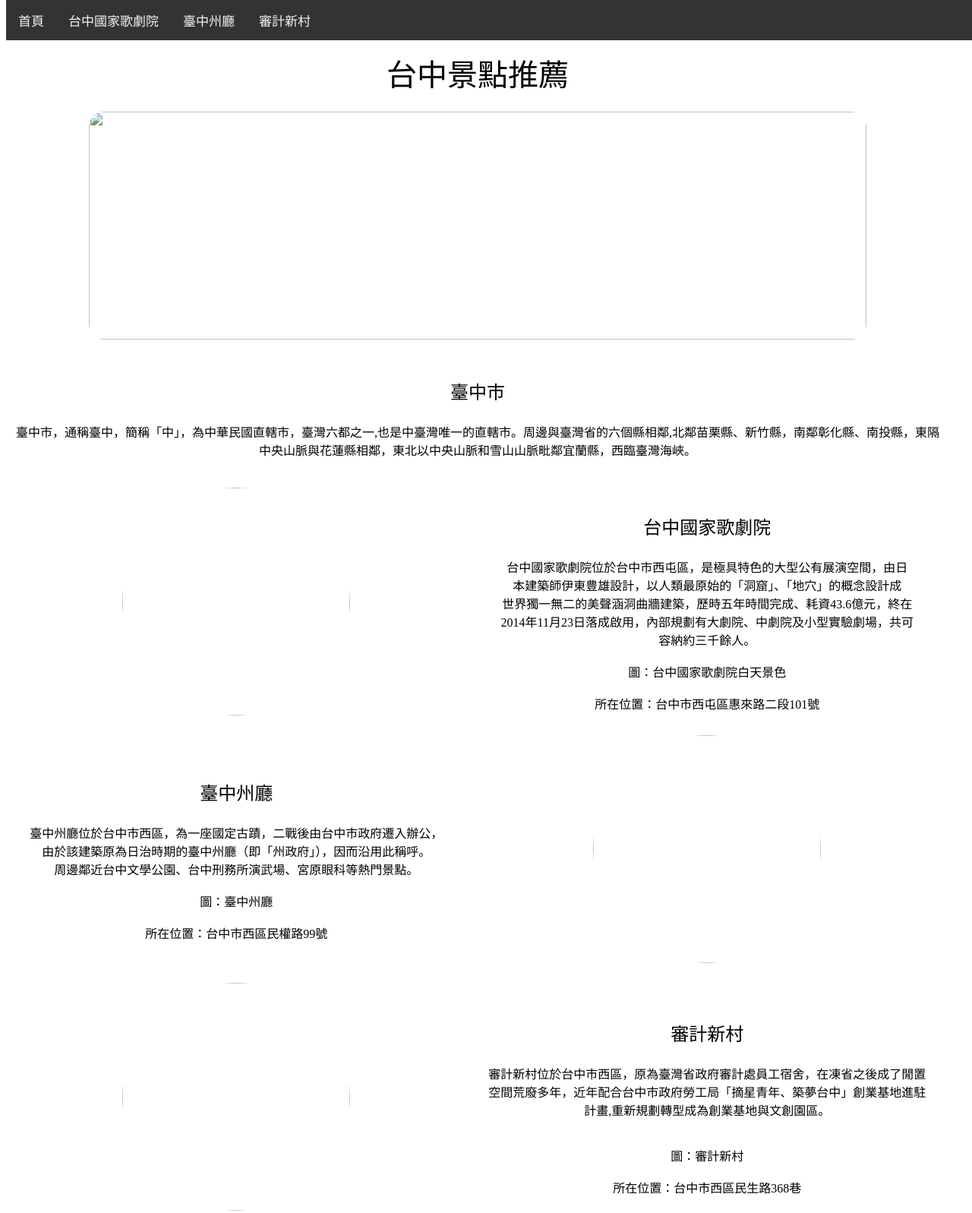
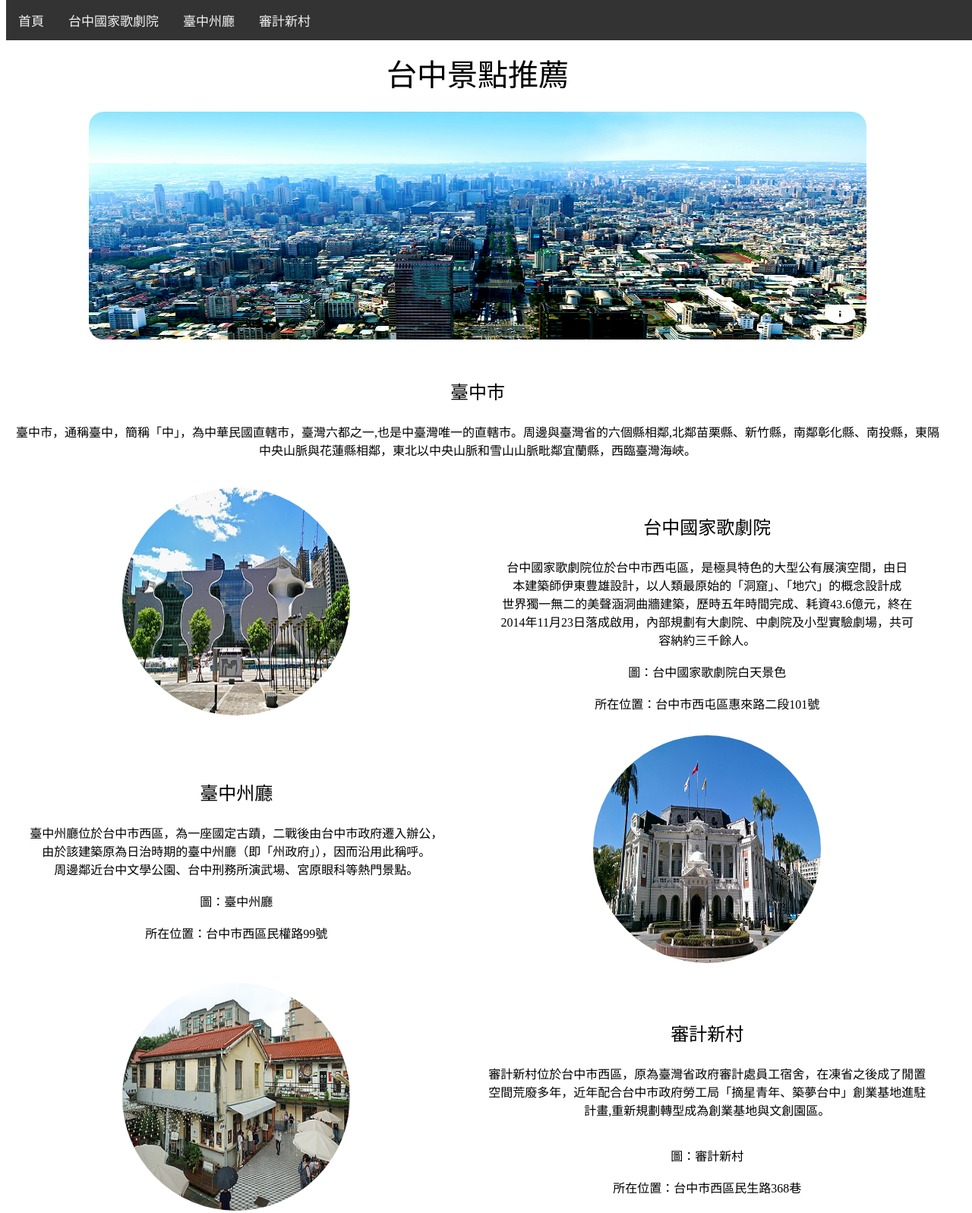
Before and after one commit to tingyu0708/web-hw1, a plain HTML site: page index.html in a window 1280 px wide. Shown: the top 1597 px of the page at 76% size. Drawn offline with Linux system fonts and the light colour scheme.

Commit message:
Add files via upload

```diff
--- a/index.html
+++ b/index.html
@@ -57,7 +57,7 @@
 			<td class ="super_large_font"colspan="2"><br>台中景點推薦</td>
 		</tr>
 		<tr>
-			<td colspan="2"><img class="r_corner2 banner" src="00taichung.jpeg" width="1024px" height="300px"></td>
+			<td colspan="2"><img class="r_corner2 banner" src="images/00taichung.jpeg" width="1024px" height="300px"></td>
 		</tr>
 		<tr>
 			<td colspan="2">
@@ -67,7 +67,7 @@
 		</tr>
   		<tr>
 			<td>
-		    	<img id="s1"class="r_corner r_img"src="01.jpeg">
+		    	<img id="s1"class="r_corner r_img"src="images/01.jpeg">
 		    </td>
 		    <td>
 				<p class ="large_font">台中國家歌劇院</p>
@@ -89,11 +89,11 @@
                 所在位置：台中市西區民權路99號<br>
 			</td>
 			<td>
-				<img id="s2" class="r_corner r_img" src="02.jpeg">
+				<img id="s2" class="r_corner r_img" src="images/02.jpeg">
 			</td>
 		<tr>
 			<td>
-				<img id="s4" class="r_corner r_img" src="03.jpeg">
+				<img id="s4" class="r_corner r_img" src="images/03.jpeg">
 			</td>
 			<td>
 			<p class ="large_font">審計新村</p>
```
Also changed, not shown: images/00taichung.jpeg (added), images/01.jpeg (added), images/02.jpeg (added), images/03.jpeg (added).
